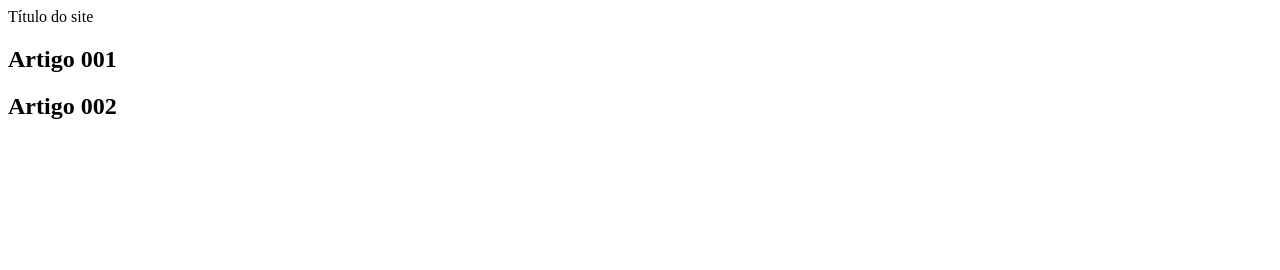
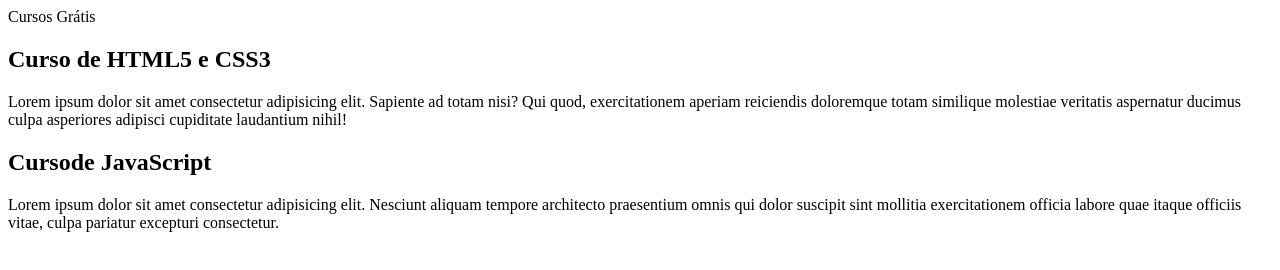
Before and after one commit to MdevSs/Projeto-site, a plain HTML site: page index.htm in a window 1280 px wide. Drawn offline with Linux system fonts and the light colour scheme.

Commit message:
Criando conteúdo

```diff
--- a/index.htm
+++ b/index.htm
@@ -8,13 +8,15 @@
 <body>
     <main>
         <header>
-            Título do site
+            Cursos Grátis
         </header>
         <article>
-            <h2>Artigo 001</h2>
+            <h2>Curso de HTML5 e CSS3</h2>
+            <p>Lorem ipsum dolor sit amet consectetur adipisicing elit. Sapiente ad totam nisi? Qui quod, exercitationem aperiam reiciendis doloremque totam similique molestiae veritatis aspernatur ducimus culpa asperiores adipisci cupiditate laudantium nihil!</p>
         </article>
         <article>
-            <h2>Artigo 002</h2>
+            <h2>Cursode JavaScript</h2>
+            <p>Lorem ipsum dolor sit amet consectetur adipisicing elit. Nesciunt aliquam tempore architecto praesentium omnis qui dolor suscipit sint mollitia exercitationem officia labore quae itaque officiis vitae, culpa pariatur excepturi consectetur.</p>
         </article>
     </main>
 </body>
```
